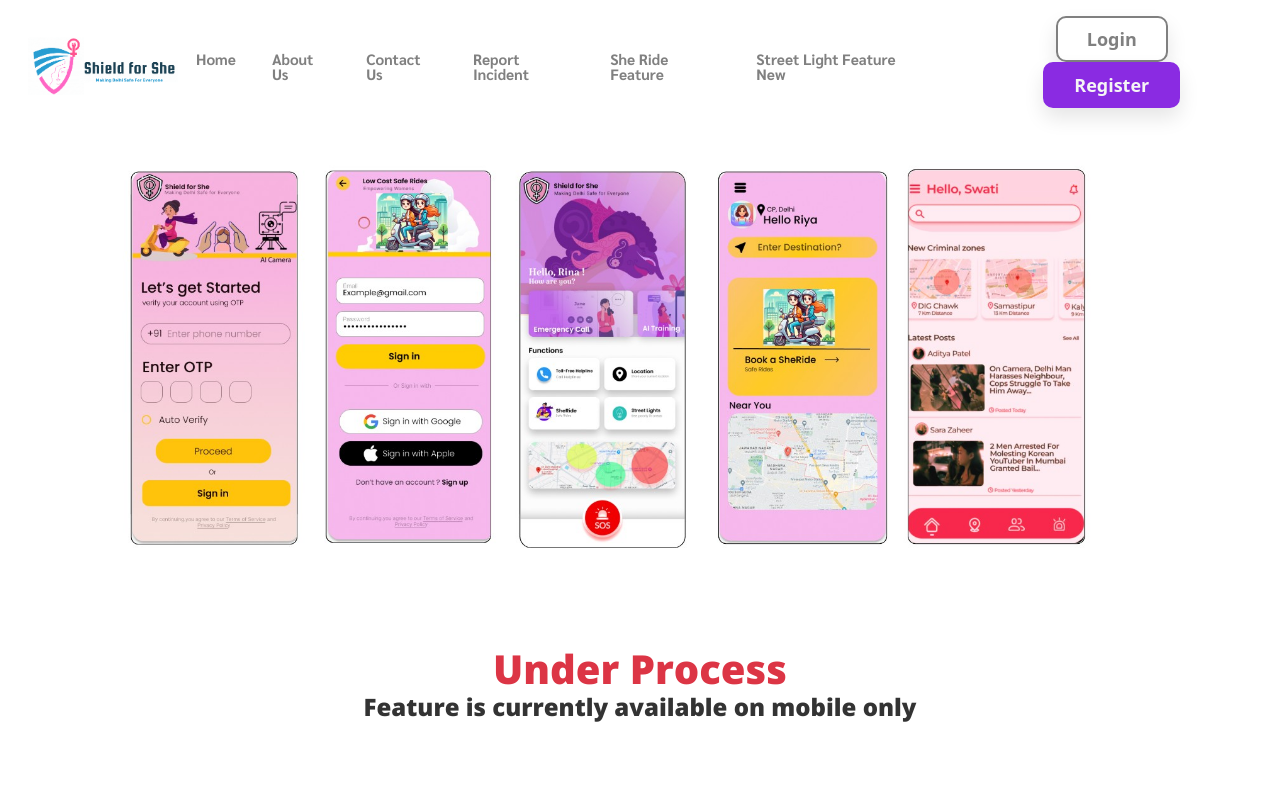
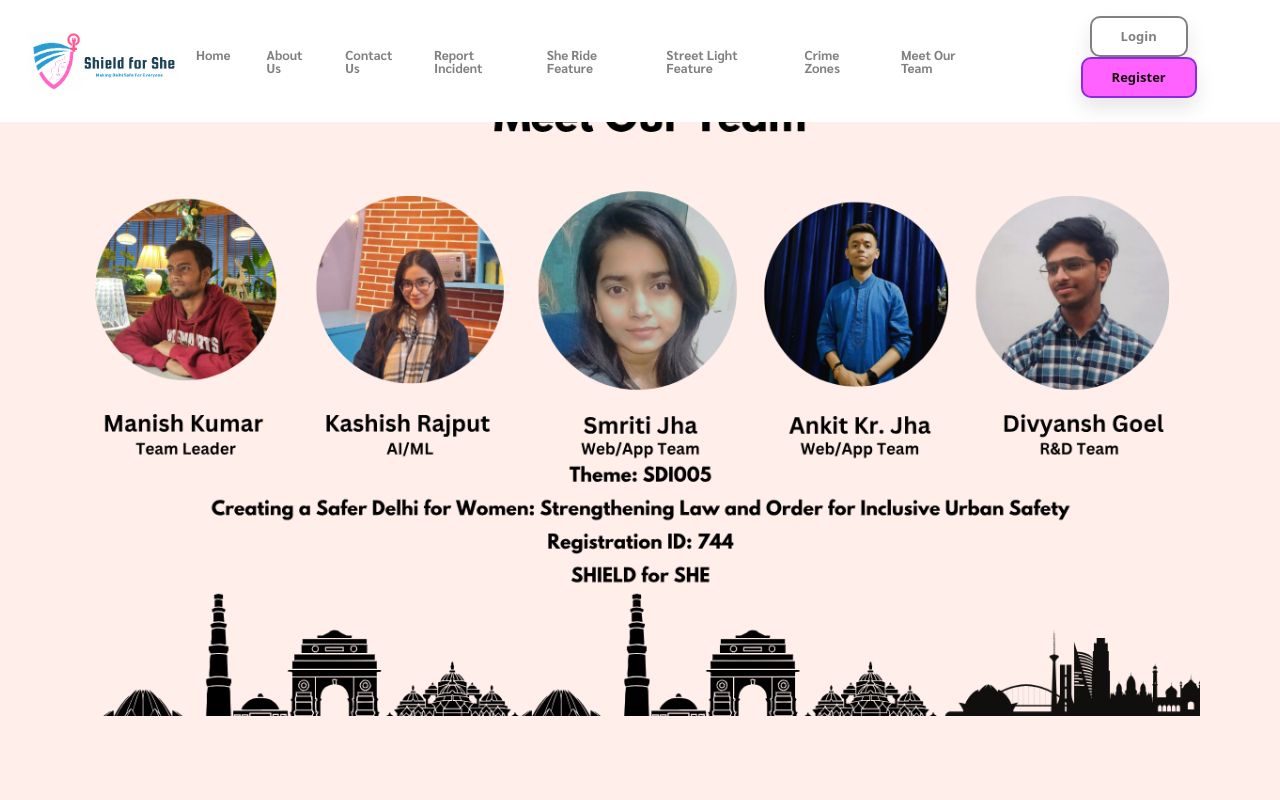
Before and after one commit to Ankitkrjha32/WomenSafety-shieldforshe, a React (Create React App) app: page /teams in a window 1280 px wide. Shown: the top 800 px of the page. Built offline with nearby package versions, Linux system fonts and the light colour scheme; a web font is replaced by a local one.

Commit message:
meet team

```diff
--- a/src/App.js
+++ b/src/App.js
@@ -17,6 +17,8 @@ import ChatScreen from './pages/ChatScreen'
 import HeroCaro from './pages/HeroCaro';
 import SheRide from './pages/SheRide';
 import StreetLight from './pages/StreetLight';
+import CrimeZones from './pages/CrimeZones';
+import Teams from './pages/Teams';
 function App() {
   return (
     <Router>
@@ -37,6 +39,8 @@ function App() {
       <Route path='/closedreport' element={<CloseFile/>} />
       <Route path='/chat' element={<ChatScreen/>} />
       <Route path='/street-light' element={<StreetLight/>} />
+      <Route path='/crime-zones' element={<CrimeZones/>} />
+      <Route path='/teams' element={<Teams/>} />
       </Routes>
       <Toaster />
     </Router>
--- a/src/Components/Errors/404.jsx
+++ b/src/Components/Errors/404.jsx
@@ -35,7 +35,7 @@ const NotFound = () => {
                 <h1 className="not-found-heading">
                     <span className="text-danger fs-1">Under Process</span>
                     <br />
-                    Feature is currently available on mobile only
+
                 </h1>
             </div>
             <Footer />
--- a/src/Components/Navbar/Navbar.jsx
+++ b/src/Components/Navbar/Navbar.jsx
@@ -90,7 +90,12 @@ const Navbar = () => {
                                     </Link>
                                     <Link to='/street-light' style={{ textDecoration: 'none' }}>
                                         <li className="nav-item">
-                                            <a className="nav-link " aria-current="page"> Street Light Feature <span className="new-badge">New</span></a>
+                                            <a className="nav-link " aria-current="page"> Street Light Feature</a>
+                                        </li>
+                                    </Link>
+                                    <Link to='/crime-zones' style={{ textDecoration: 'none' }}>
+                                        <li className="nav-item">
+                                            <a className="nav-link " aria-current="page"> Crime Zones</a>
                                         </li>
                                     </Link>
                                     </ul>
@@ -159,7 +164,17 @@ const Navbar = () => {
                                     </Link>
                                     <Link to='/street-light' style={{ textDecoration: 'none' }}>
                                         <li className="nav-item">
-                                            <a className="nav-link " aria-current="page"> Street Light Feature <span className="new-badge">New</span></a>
+                                            <a className="nav-link " aria-current="page"> Street Light Feature</a>
+                                        </li>
+                                    </Link>
+                                    <Link to='/crime-zones' style={{ textDecoration: 'none' }}>
+                                        <li className="nav-item">
+                                            <a className="nav-link " aria-current="page">Crime Zones</a>
+                                        </li>
+                                    </Link>
+                                    <Link to='/teams' style={{ textDecoration: 'none' }}>
+                                        <li className="nav-item">
+                                            <a className="nav-link " aria-current="page">Meet Our Team</a>
                                         </li>
                                     </Link>
                                 </ul>
--- /dev/null
+++ b/src/pages/CrimeZones.jsx
@@ -0,0 +1,21 @@
+import React from "react";
+import "../styles/StreetLight.css";
+import Navbar from "../Components/Navbar/Navbar";
+
+const DelhiStreetlightMap = () => {
+  return (
+
+    <div className="map-container">
+         <Navbar/>
+      <iframe
+        src="https://crimedetection-7uvqtecjhkwrbyqvfjkrte.streamlit.app/?embedded=true"
+        title="Crime Zones"
+        className="map-iframe"
+        loading="lazy" // Optimizes performance
+        // allowFullScreen
+      ></iframe>
+    </div>
+  );
+};
+
+export default DelhiStreetlightMap;
--- /dev/null
+++ b/src/pages/Teams.jsx
@@ -0,0 +1,15 @@
+import React from 'react';
+import Team from '../images/Team.png';
+import Navbar from '../Components/Navbar/Navbar';
+import '../styles/Teams.css'; // Import the CSS file
+
+const Teams = () => {
+  return (
+    <div className="teams-container">
+      <Navbar />
+      <img src={Team} alt="Team" className="teams-image" />
+    </div>
+  );
+};
+
+export default Teams;
--- /dev/null
+++ b/src/styles/Teams.css
@@ -0,0 +1,20 @@
+/* Styles for Teams Component */
+.teams-container {
+    width: 100vw; /* Full width of the viewport */
+    height: 100vh; /* Full height of the viewport */
+    margin: 0; /* Remove default margin */
+    background-color:rgba(255, 238, 234, 255);
+    padding: 80px; /* Remove default padding */
+    display: flex; /* Flexbox for alignment */
+    flex-direction: column; /* Stack navbar and image vertically */
+    box-sizing: border-box; /* Include padding/border in element dimensions */
+    overflow: hidden; /* Prevent scrolling */
+}
+
+.teams-image {
+    flex: 1; /* Allow image to take the remaining space */
+    width: 100%; /* Stretch image to full width */
+    height: 100%; /* Stretch image to full height */
+    object-fit: contain;
+    /* Ensures the image covers the entire area without distortion */
+}
--- a/src/styles/features.css
+++ b/src/styles/features.css
@@ -32,12 +32,12 @@
   color: #101010;
 }
 .features_wrapper .ft-1 {
-  background: #e9d44b;
+  background: #1ad0d6;
   padding: 40px;
   border-radius: 15px;
 }
 .features_wrapper .ft-2 {
-  background: #6cdf78;
+  background: #fa8eee;
   padding: 40px;
   border-radius: 15px;
 }
--- a/src/styles/navbar.css
+++ b/src/styles/navbar.css
@@ -1,8 +1,8 @@
 .learn-more-btn {
-  background-color: blueviolet !important;
-  font-size: 18px !important;
+  background-color: rgb(255, 98, 255) !important;
+  font-size: 13px !important;
   font-weight: 700 !important;
-  color: whitesmoke !important;
+  color: rgb(21, 12, 12) !important;
   padding: 12px 29px !important;
   border-radius: 10px !important;
   border: 2px solid blueviolet !important;
@@ -65,12 +65,12 @@
 }
 .header_wrapper .nav-item .nav-link {
   font-weight: bold;
-  font-size: 15px;
+  font-size: 13px;
   color: grey;
   line-height: 1;
 }
 .header_wrapper .nav-item .nav-link.active {
-  color: blueviolet;
+  color: rgb(152, 66, 232);
 }
 .header-scrolled {
   position: fixed;
```
Also changed, not shown: src/images/Team.png (added).
